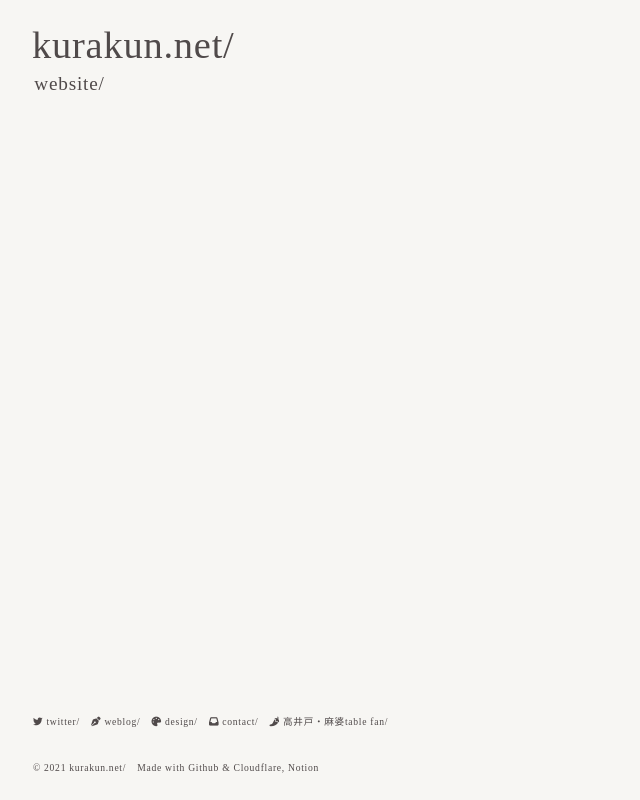
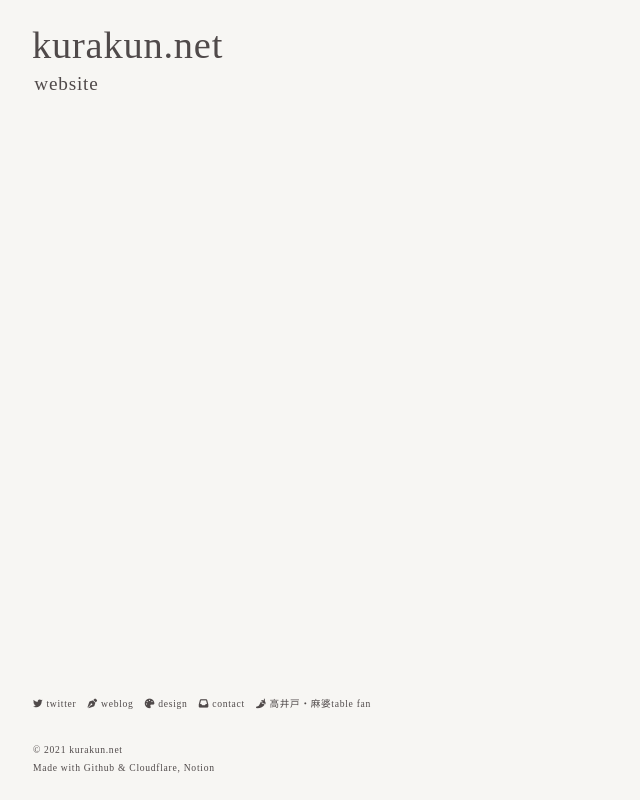
Before and after one commit to kurakun/website, a plain HTML site: page index.html in a window 1280 px wide. Shown: the whole page, without its empty margins (0-640 px from the left). Drawn offline with Linux system fonts and the light colour scheme; a web font is replaced by a local one.

Commit message:
Update index.html

```diff
--- a/index.html
+++ b/index.html
@@ -17,33 +17,30 @@ window.dataLayer=window.dataLayer || []; function gtag(){dataLayer.push(argument
 </head>
 <body>
     <header>
-	    <h1>kurakun.net<span class="slash">/</span></h1>
-	    <h2>website<span class="slash">/</span></h2>
+	    <h1>kurakun.net</h1>
+	    <h2>website</h2>
 	</header>
     <footer>
 	    <ul>
             <li>
-            	<p><a href="http://bit.ly/kurakun" target="_blank"><i class="fab fa-twitter"></i>&nbsp;twitter<span class="slash">/</span></a></p>
+            	<p><a href="http://bit.ly/kurakun" target="_blank"><i class="fab fa-twitter"></i>&nbsp;twitter</a></p>
             </li>
             <li>
-                <p><a href="https://blog.kurakun.net/"><i class="fas fa-pen-nib"></i>&nbsp;weblog<span class="slash">/</span></a></p>
+                <p><a href="https://blog.kurakun.net/"><i class="fas fa-pen-nib"></i>&nbsp;weblog</a></p>
             </li>
             <li>
-            	<p><a href="https://photos.app.goo.gl/vLh7HUY1krUgBd338" target="_blank"><i class="fas fa-palette"></i>&nbsp;design<span class="slash">/</span></a></p>
+            	<p><a href="https://photos.app.goo.gl/vLh7HUY1krUgBd338" target="_blank"><i class="fas fa-palette"></i>&nbsp;design</a></p>
             </li>
 			<li>
-                <p><a href="https://share.hsforms.com/124Dg8EgqT-OZCTw_enW4vg597ad"><i class="fas fa-inbox"></i>&nbsp;contact<span class="slash">/</span></a></p>
+                <p><a href="https://share.hsforms.com/124Dg8EgqT-OZCTw_enW4vg597ad"><i class="fas fa-inbox"></i>&nbsp;contact</a></p>
             </li>
             <li>
-                <p><a href="https://mabotable-fan.kurakun.net"><i class="fas fa-pepper-hot"></i>&nbsp;高井戸・麻婆table fan<span class="slash">/</span></a></p>
+                <p><a href="https://mabotable-fan.kurakun.net"><i class="fas fa-pepper-hot"></i>&nbsp;高井戸・麻婆table fan</a></p>
             </li>
         </ul>
         <ul>
             <li>
-                <p>&copy; 2021 kurakun.net/</p>
-            </li>
-            <li>
-            	<p>Made with <a href="https://github.com/kurakun">Github</a> & Cloudflare, Notion</p>
+                <p>&copy; 2021 kurakun.net<br>Made with <a href="https://github.com/kurakun">Github</a> & Cloudflare, Notion</p>
             </li>
         </ul>
     </footer>
```
